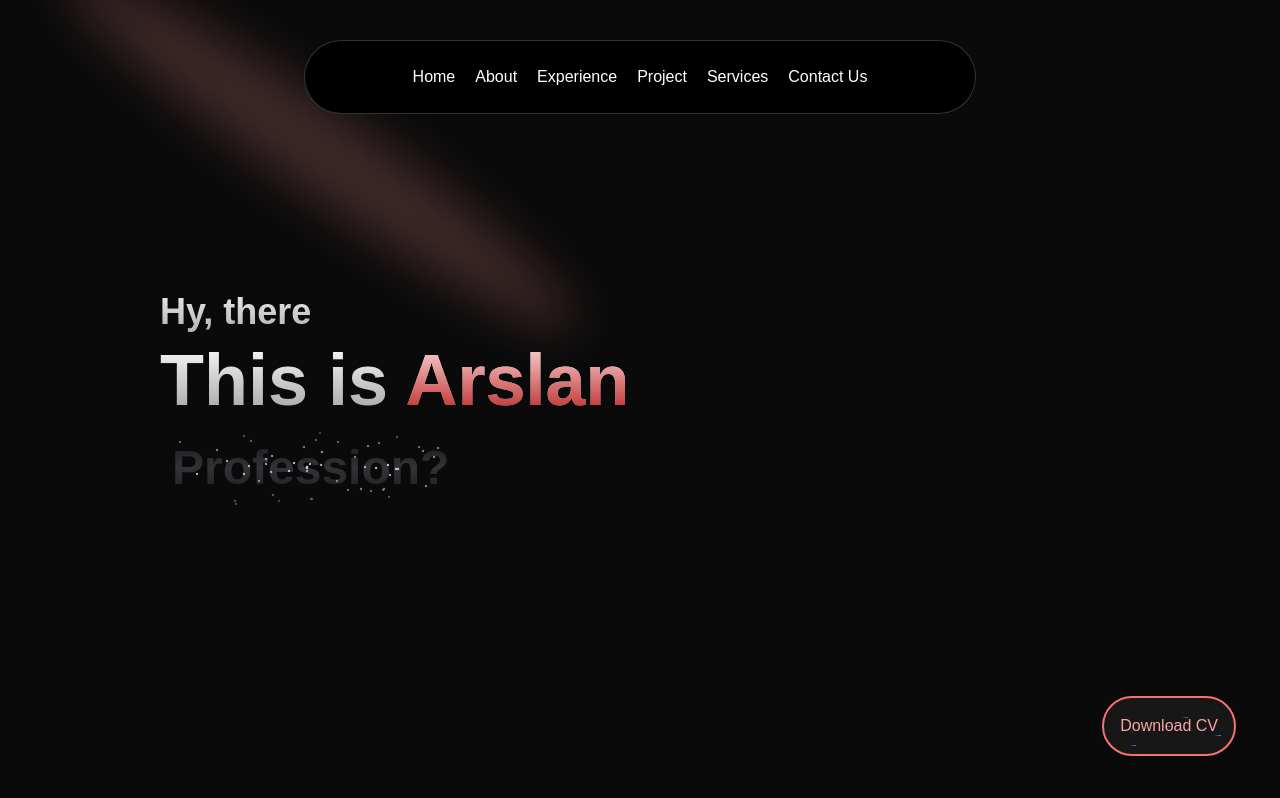
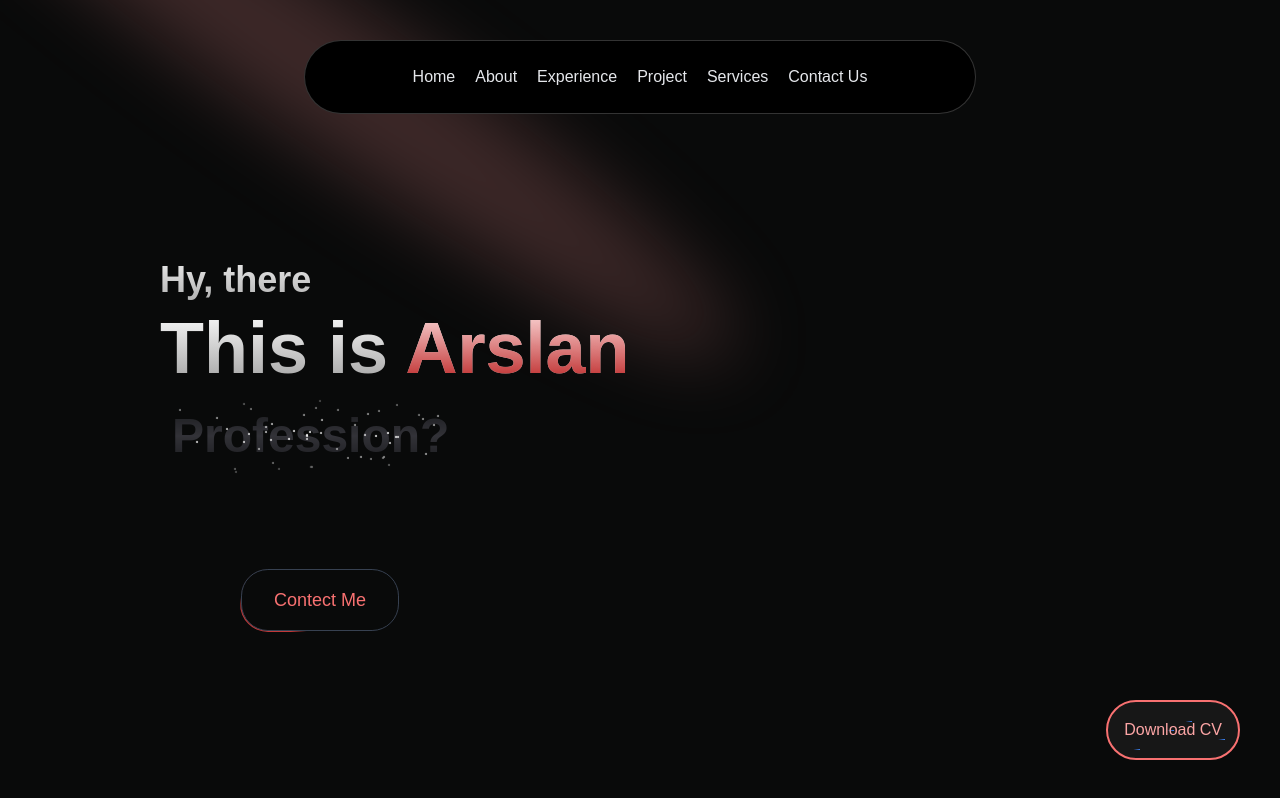
Before and after one commit to ArslanRude/arslanportfolio, a Next.js app: page / in a window 1280 px wide. Built offline with nearby package versions, Linux system fonts and the light colour scheme.

Commit message:
moving border button commit

```diff
--- a/src/app/page.js
+++ b/src/app/page.js
@@ -4,15 +4,13 @@
 import Link from "next/link";
 export default function app() {
   return (
-    <main className="min-h-screen bg-black/[.96] text-white antialiased bg-grid-white/[0.0]">
-      <div className="flex">
+    <main className="min-h-screen bg-[#090a0a] text-white antialiased bg-grid-white/[0.0]">
             <Home/>
             <Link href="#">
-              <div className="fixed bottom-0 right-0 m-4 p-7">
+              <div className="fixed bottom-0 right-0 p-10">
                   <CoverDemo/>
               </div>
             </Link>
-      </div>
     </main>
   );
 }
--- a/src/components/download_button.js
+++ b/src/components/download_button.js
@@ -4,8 +4,6 @@
 
 export function CoverDemo() {
   return (
-    (<div className="flex flex-col items-center justify-center">
             <Cover><span className="text-red-300">Download CV</span></Cover>
-    </div>)
   );
 }
--- a/src/components/home.js
+++ b/src/components/home.js
@@ -1,12 +1,15 @@
-'use client'
-import React from 'react'
-import Textreveal from '@/components/textreveal'
-import { Spotlight } from './ui/Spotlight'
+'use client';
+import React from 'react';
+import Textreveal from '@/components/textreveal';
+import { Spotlight } from './ui/Spotlight';
+import { Button } from './ui/moving-border';
+
 const home = () => {
     return (
         <div className='min-h-screen md;h-[40rem] w-full rounded-md flex flex-col justify-center items-center relative overflow-hidden
     mx-auto py-10 md:py-0'>
-        <div className="p-4 relative z-10 w-full text-left px-40  bottom-0">
+            <div className="p-4 relative z-10 w-full text-left px-40   bottom-0">
+                <div className="pb-10 md:pb-20 pt-10 md:pt-20 w-2/3">
                 <Spotlight
                     className="-top-40 left-1/4 md:left-1/4 md:-top-40"
                     fill="#ff9999"
@@ -14,14 +17,24 @@
                 <h2 className="mt-20 md:mt-0 text-2xl md:text-4xl font-bold bg-clip-text text-transparent
             bg-gradient-to-b from-neutral-50 to-neutral-400 py-3">
                     Hy, there
-
                 </h2>
                 <h1 className="mt-20 md:mt-0 text-4xl md:text-7xl font-bold bg-clip-text text-transparent
             bg-gradient-to-b from-neutral-50 to-neutral-400">
                     This is <span className='mt-20 md:mt-0 text-4xl md:text-7xl font-bold bg-clip-text text-transparent
             bg-gradient-to-b from-red-100 to-red-700'> Arslan</span>
                 </h1>
-                <Textreveal/>
+                <Textreveal />
+                </div>
+                <div className=" w-1/3 flex justify-center items-end">
+                    <Button
+                        borderRadius="1.75rem"
+                        className="bg-white dark:bg-[#090a0a] text-black dark:text-red-400
+                         border-neutral-200 dark:border-gray-700"
+                    >
+                        Contect Me
+                    </Button>
+                </div>
+
             </div>
         </div>
     )
--- a/src/components/ui/Spotlight.jsx
+++ b/src/components/ui/Spotlight.jsx
@@ -8,7 +8,7 @@
   return (
     (<svg
       className={cn(
-        "animate-spotlight pointer-events-none absolute z-[1]  h-[169%] w-[138%] lg:w-[84%] opacity-0",
+        "animate-spotlight pointer-events-none absolute z-[1]  h-[150%] w-[138%] lg:w-[84%] opacity-0",
         className
       )}
       xmlns="http://www.w3.org/2000/svg"
--- a/src/components/ui/cover.jsx
+++ b/src/components/ui/cover.jsx
@@ -35,7 +35,7 @@
       onMouseEnter={() => setHovered(true)}
       onMouseLeave={() => setHovered(false)}
       ref={ref}
-      className="border-2 border-red-400 relative hover:bg-neutral-900  group/cover inline-block dark:bg-neutral-900 bg-neutral-100 px-4 py-4  transition duration-200 rounded-full">
+      className="border-2 border-red-400 relative hover:bg-neutral-900  group/cover inline-block dark:bg-neutral-900 bg-neutral-100 p-1 md:p-4 transition duration-200 rounded-full">
       <AnimatePresence>
         {hovered && (
           <motion.div
--- /dev/null
+++ b/src/components/ui/moving-border.jsx
@@ -0,0 +1,102 @@
+"use client";
+import React from "react";
+import {
+  motion,
+  useAnimationFrame,
+  useMotionTemplate,
+  useMotionValue,
+  useTransform,
+} from "framer-motion";
+import { useRef } from "react";
+import { cn } from "@/lib/utils";
+
+export function Button({
+  borderRadius = "1.75rem",
+  children,
+  as: Component = "button",
+  containerClassName,
+  borderClassName,
+  duration,
+  className,
+  ...otherProps
+}) {
+  return (
+    (<Component
+      className={cn(
+        "bg-transparent relative text-xl  h-16 w-40 p-[1px] overflow-hidden ",
+        containerClassName
+      )}
+      style={{
+        borderRadius: borderRadius,
+      }}
+      {...otherProps}>
+      <div
+        className="absolute inset-0"
+        style={{ borderRadius: `calc(${borderRadius} * 0.96)` }}>
+        <MovingBorder duration={duration} rx="30%" ry="30%">
+          <div
+            className={cn(
+              "h-20 w-28 opacity-[0.8] bg-[radial-gradient(var(--red-500)_40%,transparent_60%)]",
+              borderClassName
+            )} />
+        </MovingBorder>
+      </div>
+      <div
+        className={cn(
+          "relative bg-slate-900/[0.8] border border-slate-800 backdrop-blur-xl text-white flex items-center justify-center w-full h-full md:text-lg text-sm antialiased",
+          className
+        )}
+        style={{
+          borderRadius: `calc(${borderRadius} * 0.96)`,
+        }}>
+        {children}
+      </div>
+    </Component>)
+  );
+}
+
+export const MovingBorder = ({
+  children,
+  duration = 2000,
+  rx,
+  ry,
+  ...otherProps
+}) => {
+  const pathRef = useRef();
+  const progress = useMotionValue(0);
+
+  useAnimationFrame((time) => {
+    const length = pathRef.current?.getTotalLength();
+    if (length) {
+      const pxPerMillisecond = length / duration;
+      progress.set((time * pxPerMillisecond) % length);
+    }
+  });
+
+  const x = useTransform(progress, (val) => pathRef.current?.getPointAtLength(val).x);
+  const y = useTransform(progress, (val) => pathRef.current?.getPointAtLength(val).y);
+
+  const transform = useMotionTemplate`translateX(${x}px) translateY(${y}px) translateX(-50%) translateY(-50%)`;
+
+  return (<>
+    <svg
+      xmlns="http://www.w3.org/2000/svg"
+      preserveAspectRatio="none"
+      className="absolute h-full w-full"
+      width="100%"
+      height="100%"
+      {...otherProps}>
+      <rect fill="none" width="100%" height="100%" rx={rx} ry={ry} ref={pathRef} />
+    </svg>
+    <motion.div
+      style={{
+        position: "absolute",
+        top: 0,
+        left: 0,
+        display: "inline-block",
+        transform,
+      }}>
+      {children}
+    </motion.div>
+  </>);
+};
--- a/src/components/ui/navbar-menu.jsx
+++ b/src/components/ui/navbar-menu.jsx
@@ -23,7 +23,7 @@
     (<div onMouseEnter={() => setActive(item)} className="relative ">
       <motion.p
         transition={{ duration: 0.3 }}
-        className="cursor-pointer text-black hover:opacity-[0.9] dark:text-white">
+        className="cursor-pointer text-black hover:text-gray-800 dark:hover:text-gray-400 dark:text-gray-200">
         {item}
       </motion.p>
       {active !== null  &&  (
--- a/tailwind.config.mjs
+++ b/tailwind.config.mjs
@@ -1,4 +1,11 @@
+const defaultTheme = require("tailwindcss/defaultTheme");
+const colors = require("tailwindcss/colors");
+const {
+  default: flattenColorPalette,
+} = require("tailwindcss/lib/util/flattenColorPalette");
+
 /** @type {import('tailwindcss').Config} */
+
 export default {
   content: [
     "./src/pages/**/*.{js,ts,jsx,tsx,mdx}",
@@ -29,5 +36,19 @@
       },
     },
   },
-  plugins: [],
+  plugins: [
+    addVariablesForColors,
+  ],
 };
+
+// This plugin adds each Tailwind color as a global CSS variable, e.g. var(--gray-200).
+function addVariablesForColors({ addBase, theme }) {
+  let allColors = flattenColorPalette(theme("colors"));
+  let newVars = Object.fromEntries(
+    Object.entries(allColors).map(([key, val]) => [`--${key}`, val])
+  );
+
+  addBase({
+    ":root": newVars,
+  });
+}
```
Lines whose indentation alone changed are shown as unchanged.
